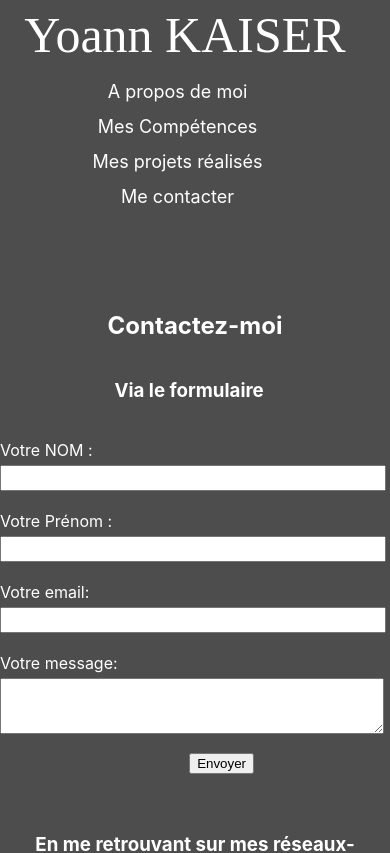
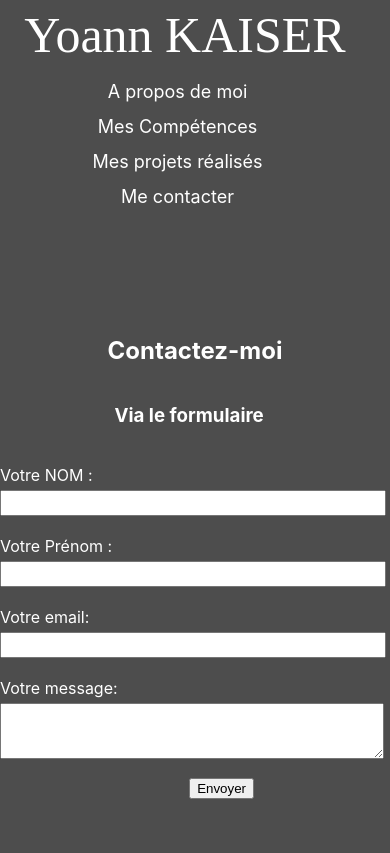
Before and after one commit to YoannKAISER/portfolio, a React (Create React App) app: page /Contact in a window 390 px wide. Shown: the top 853 px of the page. Built offline with nearby package versions, Linux system fonts and the light colour scheme; no server answers; a web font is replaced by a local one.

Commit message:
Amélioration responsive page Me contacter abaissement section

```diff
--- a/src/App.css
+++ b/src/App.css
@@ -311,7 +311,7 @@ textarea {
 
 @media (max-width: 450px) {
   .contactSection {
-    padding-top: 720px;
+    padding-top: 770px;
     height: auto;
   }
 
```
